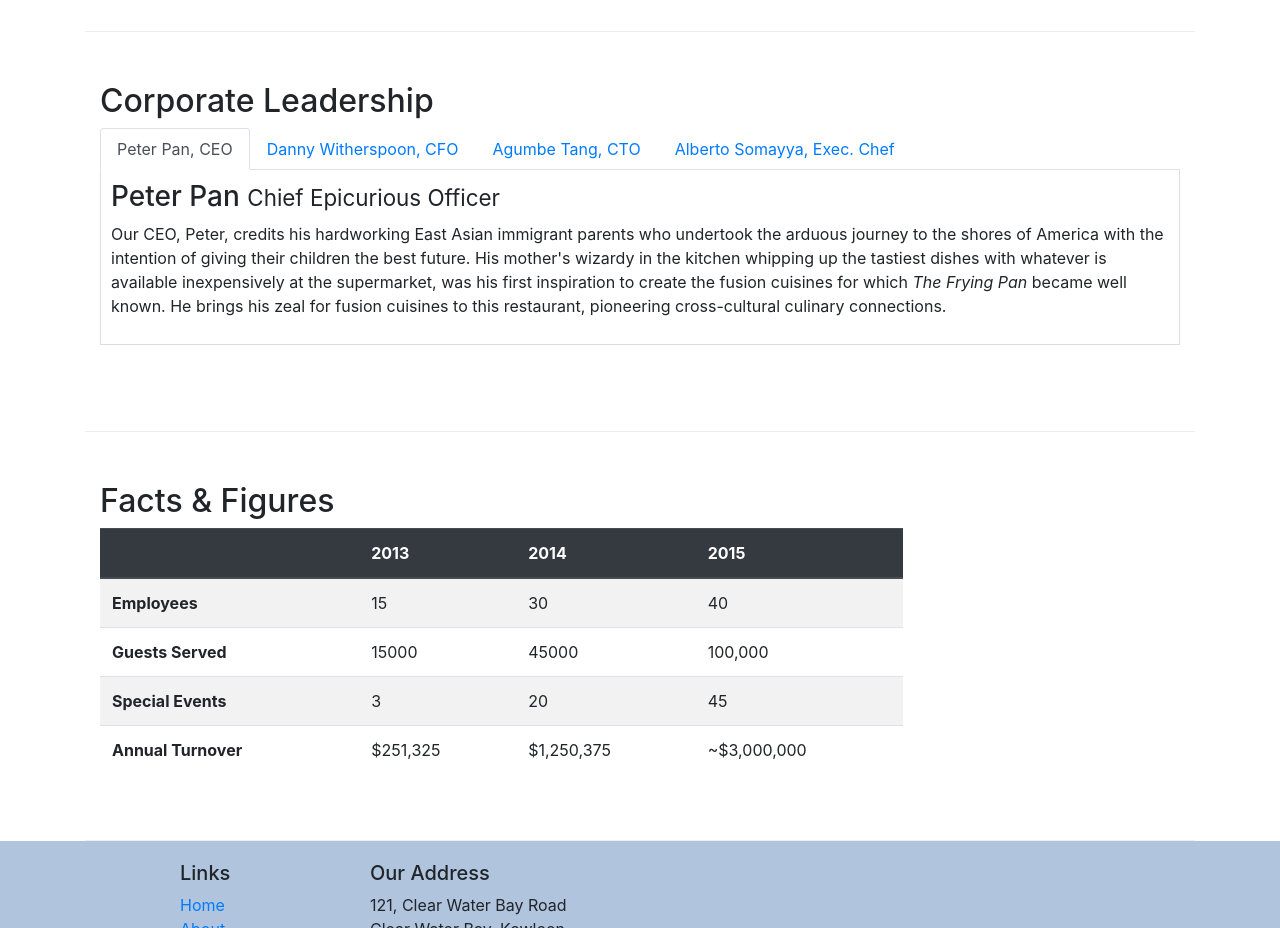
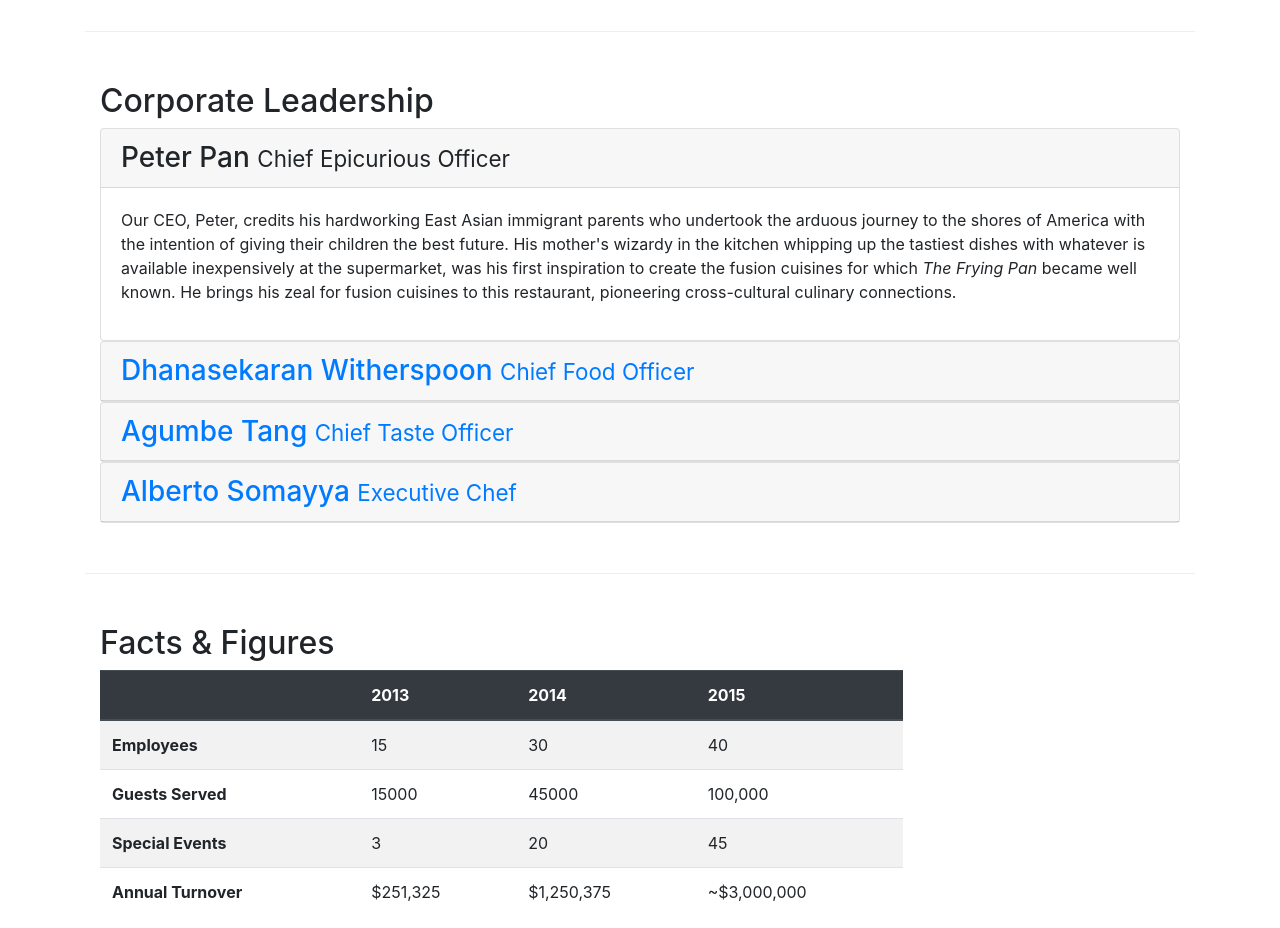
Before and after one commit to ayushjain0996/conFusion, a website: page aboutus.html in a window 1280 px wide. Shown: the part 940-1868 px from the top of the page. Drawn offline with nearby package versions, Linux system fonts and the light colour scheme.

Commit message:
Accordion

```diff
--- a/aboutus.html
+++ b/aboutus.html
@@ -109,43 +109,65 @@
         <div class="row row-content">
             <div class="col-12">
                 <h2>Corporate Leadership</h2>
-                <ul class="nav nav-tabs">
-                    <li class="nav-item">
-                        <a class="nav-link active" href="#peter"
-                        role="tab" data-toggle="tab">Peter Pan, CEO</a>
-                    </li>
-                    <li class="nav-item">
-                        <a class="nav-link" href="#danny"
-                        role="tab" data-toggle="tab">Danny Witherspoon, CFO</a>
-                    </li>
-                    <li class="nav-item">
-                        <a class="nav-link" href="#agumbe"
-                        role="tab" data-toggle="tab">Agumbe Tang, CTO</a>
-                    </li>
-                    <li class="nav-item">
-                        <a class="nav-link" href="#alberto"
-                        role="tab" data-toggle="tab">Alberto Somayya, Exec. Chef</a>
-                    </li>
-                </ul>
-                <div class="tab-content">
-                    <div role="tabpanel" class="tab-pane fade show active" id="peter">
-                        <h3>Peter Pan <small>Chief Epicurious Officer</small></h3>
-                        <p class="d-none d-sm-block">Our CEO, Peter, credits his hardworking East Asian immigrant parents who undertook the arduous journey to the shores of America with the intention of giving their children the best future. His mother's wizardy in the kitchen whipping up the tastiest dishes with whatever is available inexpensively at the supermarket, was his first inspiration to create the fusion cuisines for which <em>The Frying Pan</em> became well known. He brings his zeal for fusion cuisines to this restaurant, pioneering cross-cultural culinary connections.</p>
+
+                <div id="accordion">
+                    <div class="card">
+                        <div class="card-header" role="tab" id="peterhead">
+                            <h3 class="mb-0">
+                                <a data-toggle="collapse" data-target="#peter">
+                                    Peter Pan <small>Chief Epicurious Officer</small>
+                                </a>
+                            </h3>
+                        </div>
+                        <div role="tabpanel" class="collapse show" id="peter" data-parent="#accordion">
+                            <div class="card-body">
+                                <p class="d-none d-sm-block">Our CEO, Peter, credits his hardworking East Asian immigrant parents who undertook the arduous journey to the shores of America with the intention of giving their children the best future. His mother's wizardy in the kitchen whipping up the tastiest dishes with whatever is available inexpensively at the supermarket, was his first inspiration to create the fusion cuisines for which <em>The Frying Pan</em> became well known. He brings his zeal for fusion cuisines to this restaurant, pioneering cross-cultural culinary connections.</p>
+                            </div>
+                        </div>
                     </div>
 
-                    <div role="tabpanel" class="tab-pane fade" id="danny">
-                        <h3>Dhanasekaran Witherspoon <small>Chief Food Officer</small></h3>
-                        <p class="d-none d-sm-block">Our CFO, Danny, as he is affectionately referred to by his colleagues, comes from a long established family tradition in farming and produce. His experiences growing up on a farm in the Australian outback gave him great appreciation for varieties of food sources. As he puts it in his own words, <em>Everything that runs, wins, and everything that stays, pays!</em></p>
+                    <div class="card">
+                        <div class="card-header" role="tab" id="dannyhead">
+                            <h3 class="mb-0">
+                                <a class="collapsed" data-toggle="collapse" data-target="#danny">
+                                    Dhanasekaran Witherspoon <small>Chief Food Officer</small>
+                                </a>
+                            </h3>
+                        </div>
+                        <div class="collapse" id="danny" data-parent="#accordion">
+                            <div class="card-body">
+                                <p class="d-none d-sm-block">Our CFO, Danny, as he is affectionately referred to by his colleagues, comes from a long established family tradition in farming and produce. His experiences growing up on a farm in the Australian outback gave him great appreciation for varieties of food sources. As he puts it in his own words, <em>Everything that runs, wins, and everything that stays, pays!</em></p>
+                            </div>
+                        </div>
                     </div>
 
-                    <div role="tabpanel" class="tab-pane fade" id="agumbe">
-                        <h3>Agumbe Tang <small>Chief Taste Officer</small></h3>
-                        <p class="d-none d-sm-block">Blessed with the most discerning gustatory sense, Agumbe, our CTO, personally ensures that every dish that we serve meets his exacting tastes. Our chefs dread the tongue lashing that ensues if their dish does not meet his exacting standards. He lives by his motto, <em>You click only if you survive my lick.</em></p>
+                    <div class="card">
+                        <div class="card-header" role="tab" id="agumbehead">
+                            <h3 class="mb-0">
+                                <a class="collapsed" data-toggle="collapse" data-target="#agumbe">
+                                    Agumbe Tang <small>Chief Taste Officer</small>
+                                </a>
+                            </h3>
+                        </div>
+                        <div class="collapse" id="agumbe" data-parent="#accordion">
+                            <div class="card-body">
+                                <p class="d-none d-sm-block">Blessed with the most discerning gustatory sense, Agumbe, our CTO, personally ensures that every dish that we serve meets his exacting tastes. Our chefs dread the tongue lashing that ensues if their dish does not meet his exacting standards. He lives by his motto, <em>You click only if you survive my lick.</em></p>
+                            </div>
+                        </div>
                     </div>
-
-                    <div role="tabpanel" class="tab-pane fade" id="alberto">
-                        <h3>Alberto Somayya <small>Executive Chef</small></h3>
-                        <p class="d-none d-sm-block">Award winning three-star Michelin chef with wide International experience having worked closely with whos-who in the culinary world, he specializes in creating mouthwatering Indo-Italian fusion experiences. He says, <em>Put together the cuisines from the two craziest cultures, and you get a winning hit! Amma Mia!</em></p>
+                    <div class="card">
+                        <div class="card-header" role="tab" id="albertohead">
+                            <h3 class="mb-0">
+                                <a class="collapsed" data-toggle="collapse" data-target="#alberto">
+                                Alberto Somayya <small>Executive Chef</small>
+                                </a>
+                            </h3>
+                        </div>
+                        <div class="collapse" id="alberto" data-parent="#accordion">
+                            <div class="card-body">
+                                <p class="d-none d-sm-block">Award winning three-star Michelin chef with wide International experience having worked closely with whos-who in the culinary world, he specializes in creating mouthwatering Indo-Italian fusion experiences. He says, <em>Put together the cuisines from the two craziest cultures, and you get a winning hit! Amma Mia!</em></p>
+                            </div>
+                        </div>
                     </div>
                 </div>
             </div>
```
